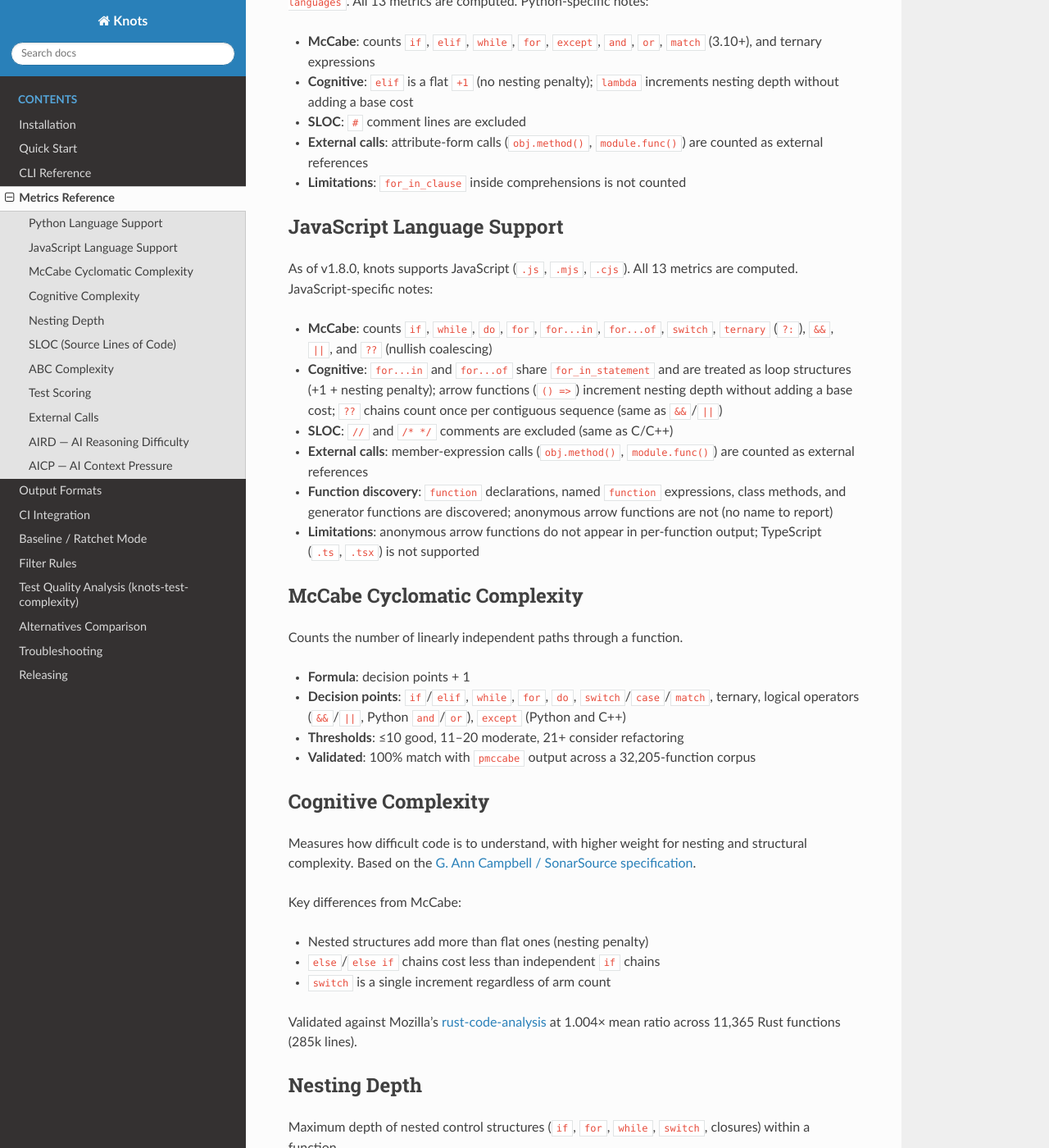
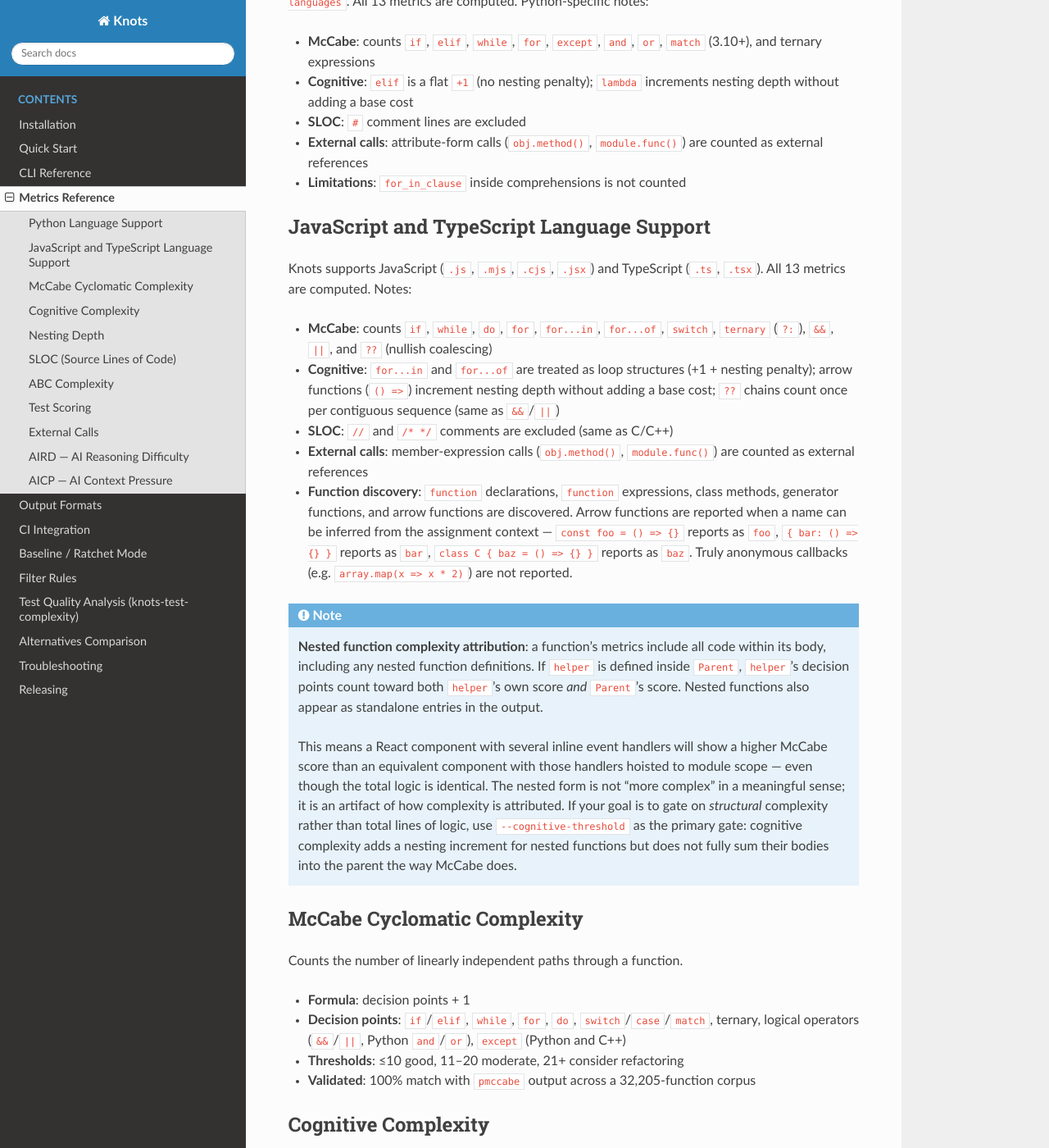
Before and after one commit to brandon-arrendondo/knots, a Sphinx documentation site: the page built from docs/metrics-reference.rst, in a window 1280 px wide and 1400 px high, scrolled down 299 px. Shown: the whole window at 82% size. Built offline with Sphinx 7.4.7 and the Read the Docs theme 3.1.0, drawn with Linux system fonts in a browser that asks for light colours; some of the changed text lies outside the part shown.

Commit message:
docs: document nested rollup, AIRD JS/TS calibration, and hook coverage
metrics-reference.rst:
- Merge JS/TS into a single section; add .jsx/.ts/.tsx support and
  update function-discovery notes for arrow functions
- Add note explaining nested-function complexity attribution: nested
  bodies roll up into the parent; recommend --cognitive-threshold as
  the primary gate for React/JSX to avoid score-gaming by hoisting
- Add AIRD calibration note for JS/TS/React: corpus was C-heavy;
  recommend pairing --aird-threshold 85 with --mccabe-threshold 20
  --cognitive-threshold 25 for frontend projects

ci-integration.rst:
- Add JS/TypeScript/React threshold example
- Note that jsx/ts/tsx are already in types_or; show how to override

Co-Authored-By: Claude Sonnet 4.6 <noreply@anthropic.com>

```diff
--- a/docs/metrics-reference.rst
+++ b/docs/metrics-reference.rst
@@ -19,27 +19,47 @@ All 13 metrics are computed. Python-specific notes:
   are counted as external references
 - **Limitations**: ``for_in_clause`` inside comprehensions is not counted
 
-JavaScript Language Support
----------------------------
+JavaScript and TypeScript Language Support
+------------------------------------------
 
-As of v1.8.0, knots supports JavaScript (``.js``, ``.mjs``, ``.cjs``).
-All 13 metrics are computed. JavaScript-specific notes:
+Knots supports JavaScript (``.js``, ``.mjs``, ``.cjs``, ``.jsx``) and
+TypeScript (``.ts``, ``.tsx``). All 13 metrics are computed. Notes:
 
 - **McCabe**: counts ``if``, ``while``, ``do``, ``for``, ``for...in``,
   ``for...of``, ``switch``, ``ternary`` (``?:``), ``&&``, ``||``, and ``??``
   (nullish coalescing)
-- **Cognitive**: ``for...in`` and ``for...of`` share ``for_in_statement`` and
-  are treated as loop structures (+1 + nesting penalty); arrow functions
-  (``() =>``) increment nesting depth without adding a base cost; ``??``
-  chains count once per contiguous sequence (same as ``&&``/``||``)
+- **Cognitive**: ``for...in`` and ``for...of`` are treated as loop structures
+  (+1 + nesting penalty); arrow functions (``() =>``) increment nesting depth
+  without adding a base cost; ``??`` chains count once per contiguous sequence
+  (same as ``&&``/``||``)
 - **SLOC**: ``//`` and ``/* */`` comments are excluded (same as C/C++)
 - **External calls**: member-expression calls (``obj.method()``,
   ``module.func()``) are counted as external references
-- **Function discovery**: ``function`` declarations, named ``function``
-  expressions, class methods, and generator functions are discovered;
-  anonymous arrow functions are not (no name to report)
-- **Limitations**: anonymous arrow functions do not appear in per-function
-  output; TypeScript (``.ts``, ``.tsx``) is not supported
+- **Function discovery**: ``function`` declarations, ``function`` expressions,
+  class methods, generator functions, and arrow functions are discovered.
+  Arrow functions are reported when a name can be inferred from the assignment
+  context — ``const foo = () => {}`` reports as ``foo``,
+  ``{ bar: () => {} }`` reports as ``bar``,
+  ``class C { baz = () => {} }`` reports as ``baz``.
+  Truly anonymous callbacks (e.g. ``array.map(x => x * 2)``) are not reported.
+
+.. note::
+
+   **Nested function complexity attribution**: a function's metrics include
+   all code within its body, including any nested function definitions.
+   If ``helper`` is defined inside ``Parent``, ``helper``'s decision points
+   count toward both ``helper``'s own score *and* ``Parent``'s score. Nested
+   functions also appear as standalone entries in the output.
+
+   This means a React component with several inline event handlers will show a
+   higher McCabe score than an equivalent component with those handlers hoisted
+   to module scope — even though the total logic is identical. The nested form
+   is not "more complex" in a meaningful sense; it is an artifact of how
+   complexity is attributed. If your goal is to gate on *structural* complexity
+   rather than total lines of logic, use ``--cognitive-threshold`` as the
+   primary gate: cognitive complexity adds a nesting increment for nested
+   functions but does not fully sum their bodies into the parent the way McCabe
+   does.
 
 McCabe Cyclomatic Complexity
 -----------------------------
@@ -173,6 +193,26 @@ or low-band functions.
 **Distribution**: heavily right-skewed. In mature codebases, 67–88% of
 functions score ≤10. The ≥76 bucket accounts for 1–2% of all functions.
 
+.. note::
+
+   **AIRD calibration for JavaScript / TypeScript / React projects**: the
+   ceiling values (cognitive 75, SLOC 200, nesting 8) were derived from a
+   C-heavy corpus (mosquitto, SQLite, curl, hostap, Lua, libcrc). JSX render
+   functions and React components can accumulate high McCabe and cognitive
+   scores from inline event handlers and render callbacks while staying under
+   AIRD 85 — meaning the headline ``--aird-threshold 85`` gate may pass
+   functions that are genuinely hard to maintain.
+
+   For JS/TS/React projects, pair the AIRD gate with explicit McCabe and
+   cognitive thresholds::
+
+       --aird-threshold 85 --mccabe-threshold 20 --cognitive-threshold 25
+
+   This catches both the AI-reasoning-difficulty axis (AIRD) and the
+   traditional human-maintainability axis (McCabe/Cognitive). The thresholds
+   above are a reasonable starting point; tighten them incrementally as the
+   codebase improves.
+
 AICP — AI Context Pressure
 ---------------------------
 
```
Also changed, not shown: docs/ci-integration.rst (+20 -0 lines).
